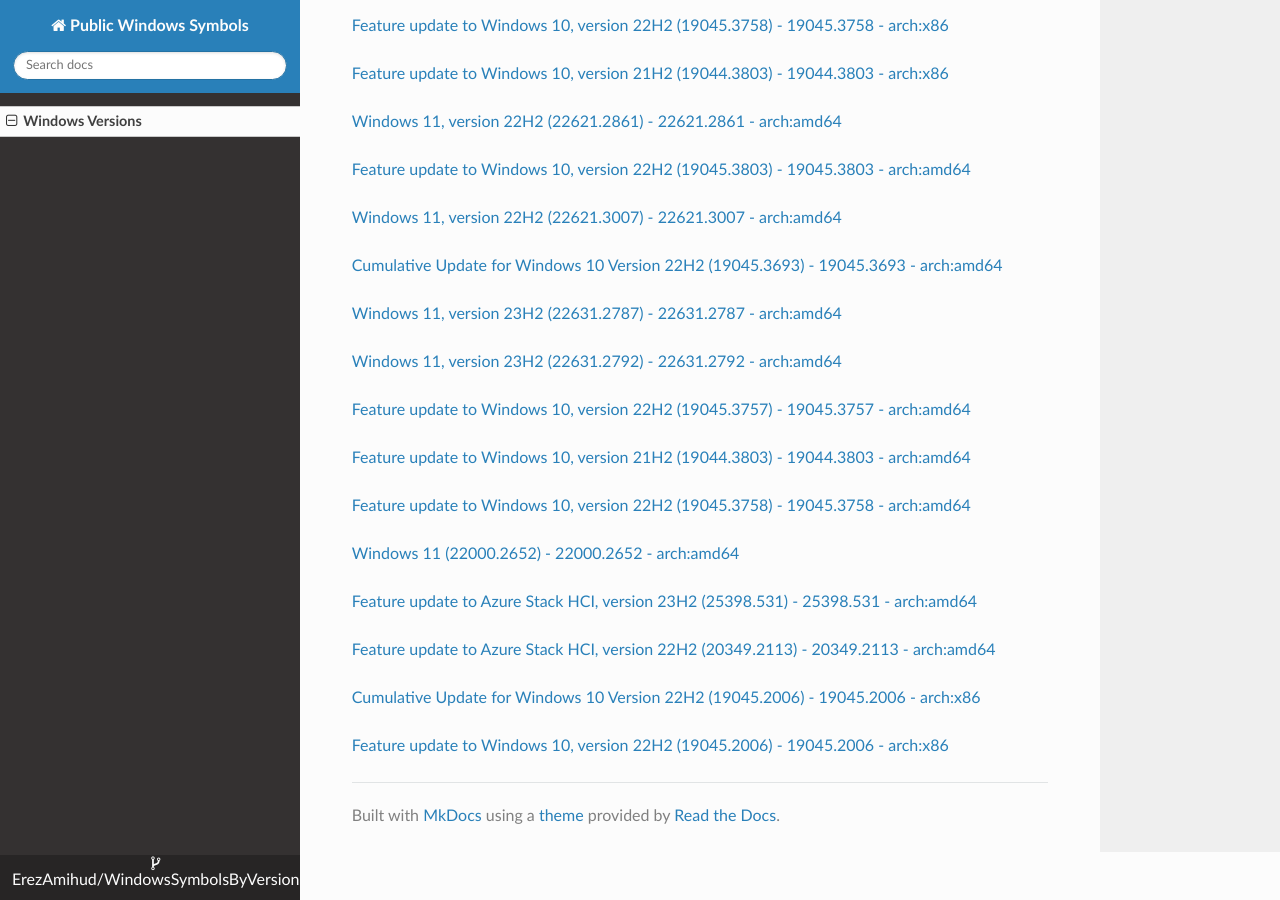
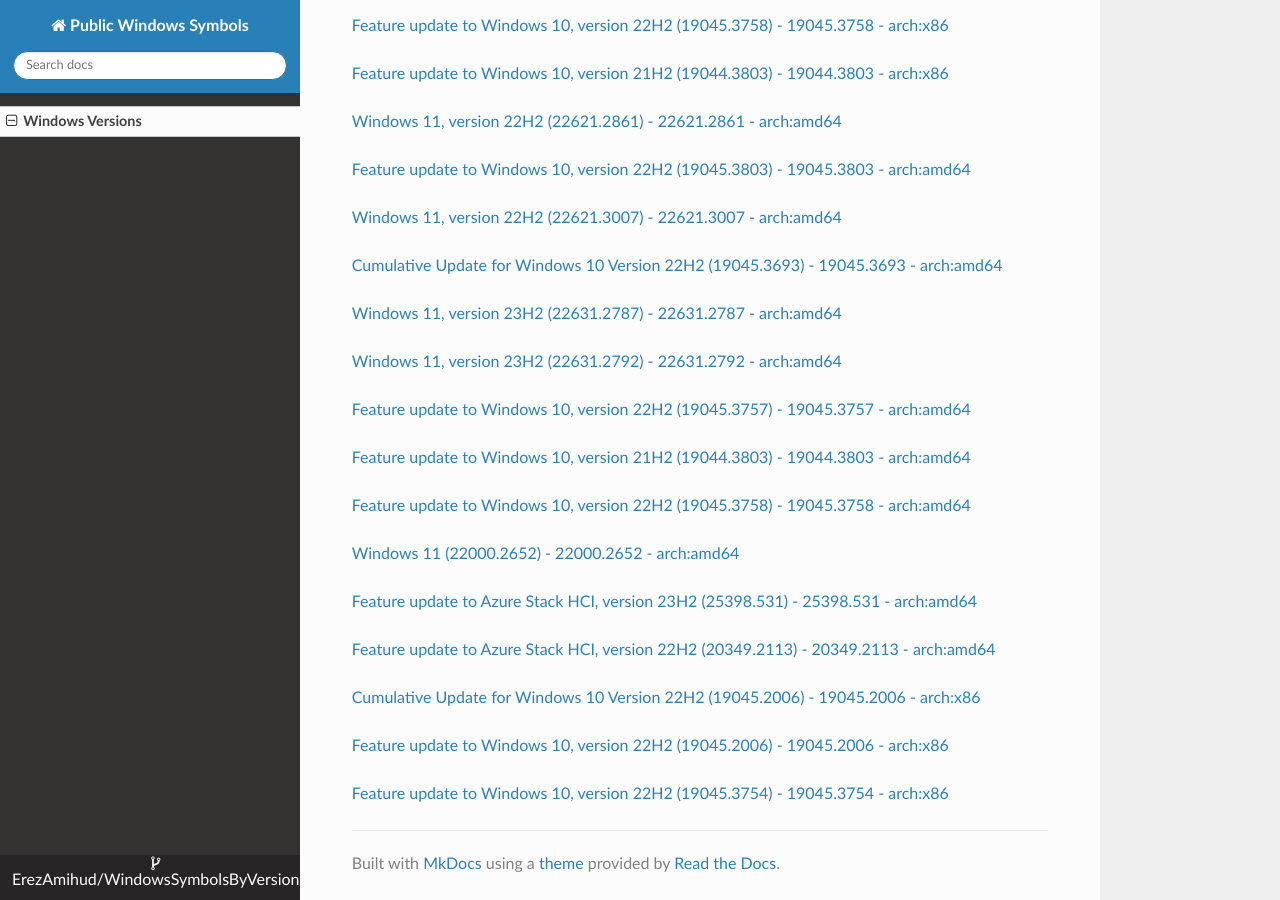
Before and after one commit to ErezAmihud/WindowsSymbolsByVersion, an MkDocs documentation site: the page built from docs/index.md, in a window 1280 px wide and 900 px high, scrolled down 20429 px. Built offline with MkDocs 1.6.1, drawn with Linux system fonts in a browser that asks for light colours; nearby versions of some CDN libraries.

Commit message:
Automated commit, add manifest for 61a679ee-5f85-4199-867a-a2569c3f03bc

```diff
--- a/docs/index.md
+++ b/docs/index.md
@@ -1138,3 +1138,6 @@
 
 
 [Feature update to Windows 10, version 22H2 (19045.2006) - 19045.2006 - arch:x86](https://github.com/ErezAmihud/WindowsSymbolsByVersion/blob/main/manifests/869e4dc6-a459-4e66-ac91-5df3f06ee526.manifest)
+
+
+[Feature update to Windows 10, version 22H2 (19045.3754) - 19045.3754 - arch:x86](https://github.com/ErezAmihud/WindowsSymbolsByVersion/blob/main/manifests/61a679ee-5f85-4199-867a-a2569c3f03bc.manifest)
```
Also changed, not shown: process_builds.json (+1 -1 lines), 1 other file.
